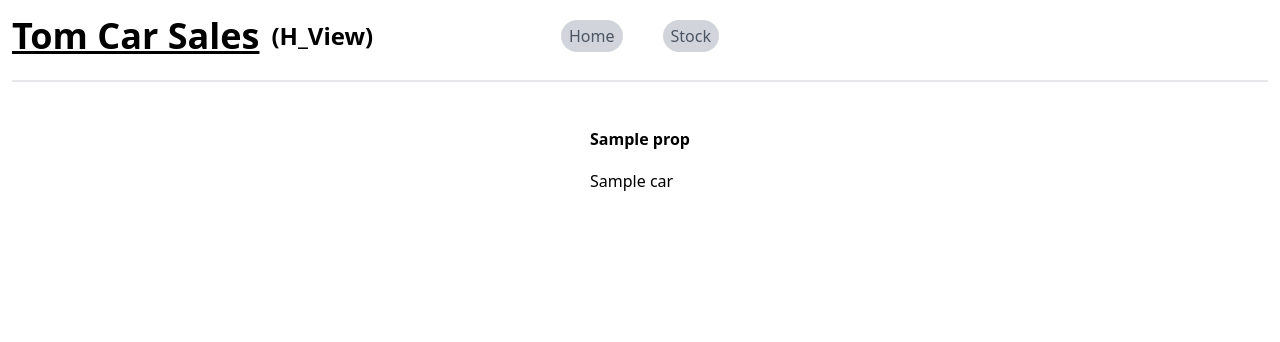
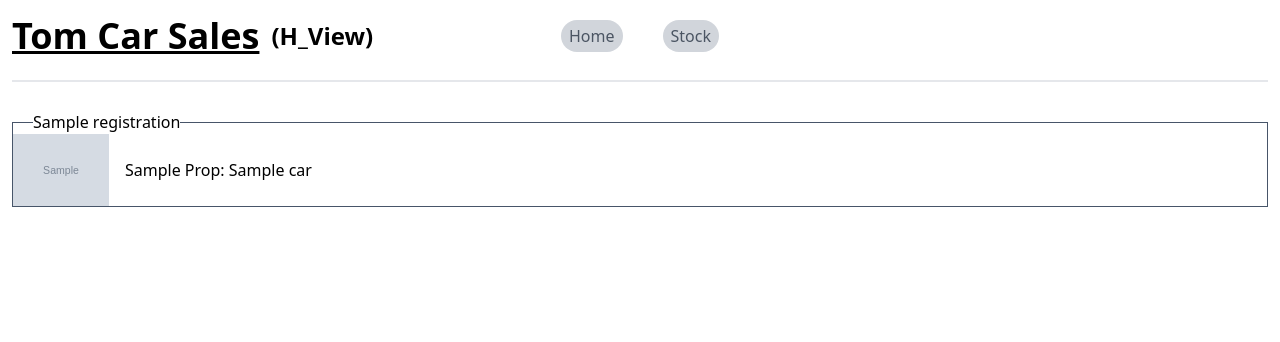
Before and after one commit to TomTicehurst-HNDComputing/Flask-MSSQL, a Flask app: template render/templates/stock.jinja in a window 1280 px wide. Shown: the top 342 px of the page. Run offline with Flask 3, Linux system fonts and the light colour scheme; the template is opened without the code that fills it: most values are stand-ins (such as "Sample title", 1, 10 or a date in 2020); grey boxes marked "Sample" are stand-in pictures; style sheets or scripts are compiled from the project's sources; some libraries are stand-ins or nearby versions.

Commit message:
djrc update - new query method - new endpoint - macros added

```diff
--- a/lib/dbConnection.py
+++ b/lib/dbConnection.py
@@ -19,4 +19,8 @@ def __query__(query: str, data=[]):
 
 
 def queryAllCars():
-    return __query__("SELECT * FROM Cars")
+    return __query__("SELECT fk_model_id,name,fuel_type,colour,horsepower,top_speed,zero_sixty,price,make,registration FROM Cars")
+
+
+def queryCarModel(modelID: int):
+    return __query__("SELECT name,logo_link FROM Models WHERE model_id=%s", (modelID,))[0]
--- a/main.py
+++ b/main.py
@@ -5,7 +5,7 @@ from sys import path
 load_dotenv()
 path.append("lib")
 
-from dbConnection import queryAllCars
+from dbConnection import queryAllCars, queryCarModel
 
 app = Flask(__name__, static_folder="render/static", template_folder="render/templates")
 
@@ -17,4 +17,4 @@ def home():
 
 @app.route("/stock/")
 def stock():
-    return render_template("stock.jinja", cars=queryAllCars())
+    return render_template("stock.jinja", functions={"all": queryAllCars, "model": queryCarModel})
--- a/render/templates/macros/button.jinja
+++ b/render/templates/macros/button.jinja
@@ -8,3 +8,10 @@
     </button>
   </a>
 {% endmacro %}
+
+{% macro submitButton(text) %}
+  <button type="submit"
+          class="text-gray-600 hover:scale-[1.155] transition-transform bg-gray-300 rounded-full py-1 px-2">
+    {{ text }}
+  </button>
+{% endmacro %}
--- a/render/templates/stock.jinja
+++ b/render/templates/stock.jinja
@@ -16,17 +16,21 @@
   <body class="p-3">
     {{ header() }}
 
-    <div class="flex justify-center">
-      <table class="border-spacing-4 border-separate">
-        <tr>
-          {% for prop in cars[0] %}<th>{{ prop }}</th>{% endfor %}
-        </tr>
-        {% for car in cars %}
-          <tr>
-            {% for prop in car %}<td>{{ car[prop] }}</td>{% endfor %}
-          </tr>
-        {% endfor %}
-      </table>
+    <div class="flex flex-col">
+      {% for car in functions.all() %}
+        {% set modelInfo=functions.model(car["fk_model_id"]) %}
+        <form>
+          <fieldset class="border border-solid border-slate-600 flex flex-row items-center gap-4">
+            <legend class="ml-5">{{ car.registration }}</legend>
+            <img class="w-24 h-fit"
+                 src="{{ modelInfo.logo_link }}"
+                 alt="{{ modelInfo.name }}">
+
+            {% for prop in car %}<p>{{ prop.title().replace("_"," ") }}: {{ car[prop] }}</p>{% endfor %}
+
+          </fieldset>
+        </form>
+      {% endfor %}
     </div>
   </body>
 </html>
```
Also changed, not shown: 1 other file.
